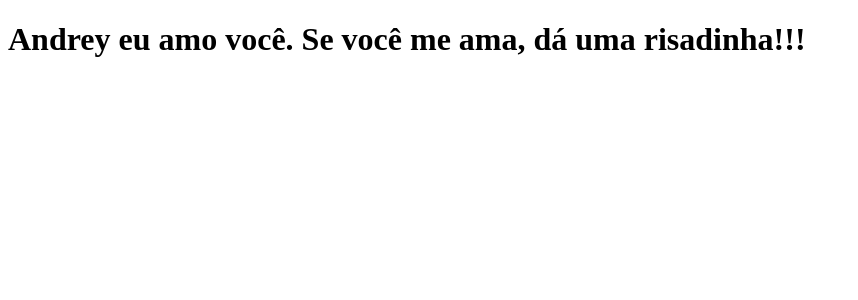
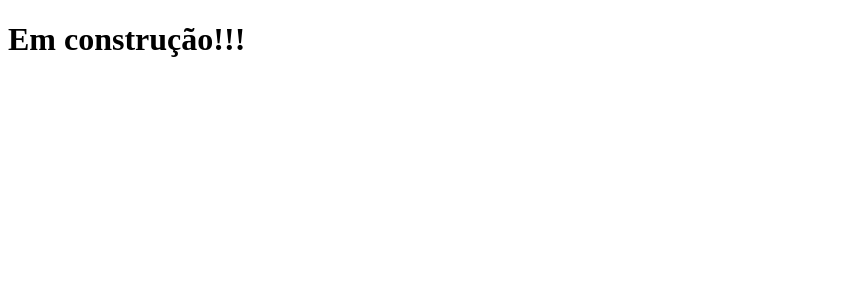
Before and after one commit to gessicaoliveira/clone-tabnews, a Next.js app: page / in a window 1280 px wide. Shown: the top 300 px of the page, without its empty margins (0-858 px from the left). Built offline with nearby package versions, Linux system fonts and the light colour scheme.

Commit message:
alteração da mensagem

```diff
--- a/pages/index.js
+++ b/pages/index.js
@@ -1,5 +1,5 @@
 function Home() {
-  return <h1>Andrey eu amo você. Se você me ama, dá uma risadinha!!!</h1>;
+  return <h1>Em construção!!!</h1>;
 }
 
 export default Home;
```
